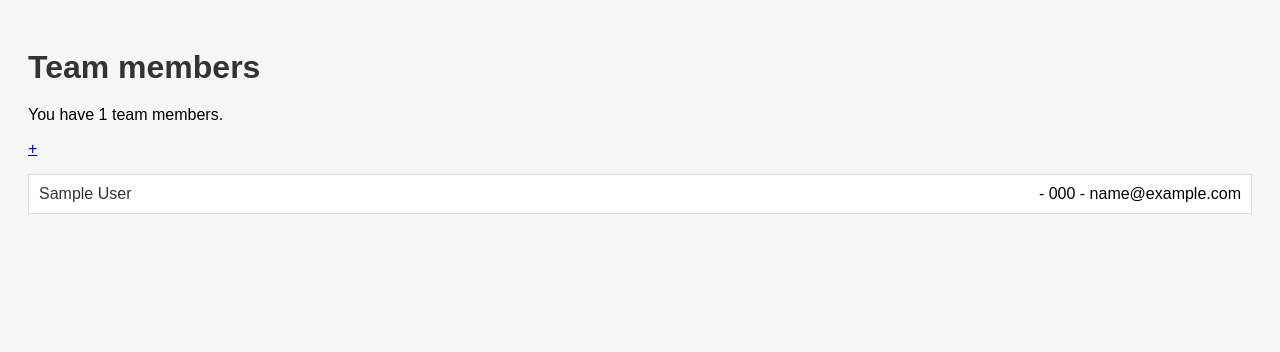
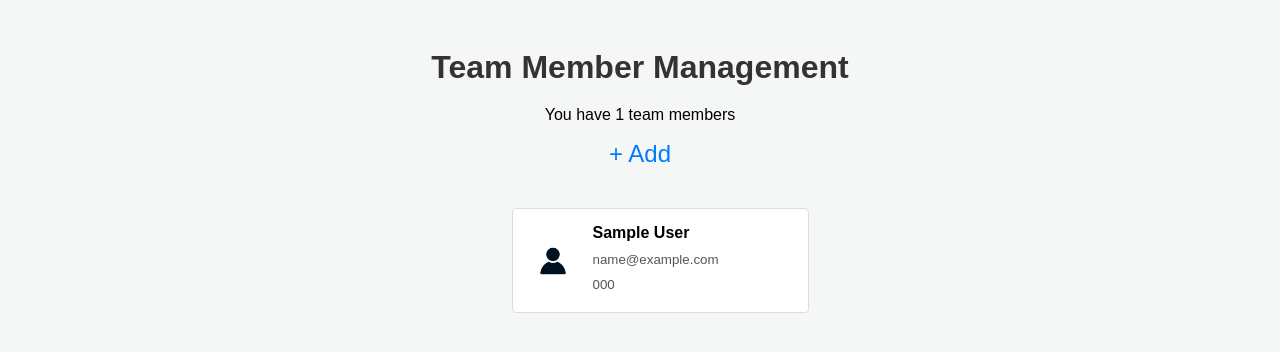
Before and after one commit to DhrumilP/team-member-management, a Django app: page / in a window 1280 px wide. Shown: the top 352 px of the page. Run offline with Django 4.2, Linux system fonts and the light colour scheme; tables that the repository leaves empty hold one stand-in row (values such as "Sample post").

Commit message:
Streamlined UI

```diff
--- a/static/css/styles.css
+++ b/static/css/styles.css
@@ -11,24 +11,90 @@ h1 {
     margin-bottom: 20px;
 }
 
-ul {
-    list-style: none;
-    padding: 0;
+
+.team-member-item {
+    background: #fff;
+    border: 1px solid #ddd;
+    margin-bottom: 10px;
+    padding: 15px;
+    display: flex;
+    align-items: center;
+    border-radius: 4px;
+    width: fit-content;
+    max-width: 100%;
+    box-sizing: border-box;
+    margin-left: auto;
+    margin-right: auto;
 }
 
-li {
-    background: #fff;
-    border: 1px solid #ddd;
-    margin-bottom: 5px;
-    padding: 10px;
-    display: flex;
-    justify-content: space-between;
-    align-items: center;
+.team-member-item img {
+    border-radius: 50%;
+    margin-right: 15px;
+    object-fit: cover;
+    width: 50px;
+    height: 50px;
 }
 
-li a {
+.team-member-item .info {
+    flex-grow: 1;
+}
+
+.info {
+    display: flex;
+    flex-direction: column;
+    justify-content: center;
+    flex-grow: 1;
+    min-width: 200px;
+}
+
+
+.team-member-item .info .name {
+    font-weight: bold;
+    margin-bottom: 5px;
+}
+
+.content-container, .team-member-container, .add-member {
+    text-align: center;
+  }
+
+.add-member {
+margin-bottom: 20px;
+}
+
+.team-member-item .info .admin-label {
+    color: #5cb85c; /* Admin label color */
+    font-weight: normal;
+    font-style: italic;
+}
+
+.name {
+    font-weight: bold;
+    display: flex;
+    align-items: baseline;
+}
+
+.admin-label {
+    margin-left: 5px;
+    font-weight: normal;
+    font-style: italic;
+}
+
+.email, .phone {
+    font-size: smaller;
+    color: #555;
+    margin: 5px 0;
+}
+
+
+
+/* Plus sign styles */
+.plus-sign {
+    display: inline-block;
+    font-size: 24px;
+    color: #007bff;
+    cursor: pointer;
+    margin-bottom: 20px;
     text-decoration: none;
-    color: #333;
 }
 
 /* Base button styles */
@@ -41,33 +107,33 @@ li a {
     display: inline-block;
     transition: background-color 0.3s ease;
     box-shadow: 0 2px 2px rgba(0,0,0,0.2);
-    margin-right: 10px; /* Ensure spacing between buttons */
+    margin-right: 10px;
 }
 
-/* Specific styles for Save button */
+/* Button styles for the save buttons */
 .btn-save {
     background-color: #5cb85c; /* Green */
     color: white;
 }
 
-/* Specific styles for Delete button */
+/* Button styles for the delete buttons */
 .btn-delete, .btn-delete:link, .btn-delete:visited {
     background-color: #d9534f; /* Red */
     color: white;
-    text-decoration: none; /* This will remove the underline */
+    text-decoration: none;
 }
 
 /* Hover effect for buttons and links */
 .btn:hover, .btn-delete:hover {
     opacity: 0.9;
-    text-decoration: none; /* Also remove underline on hover */
+    text-decoration: none;
 }
 
-/* Flex container for buttons to sit side by side */
+
 .form-action-buttons {
     display: flex;
-    justify-content: flex-start; /* Align buttons to the left */
-    gap: 10px; /* Space between buttons */
+    justify-content: flex-start;
+    gap: 10px;
 }
 
 form {
@@ -77,7 +143,7 @@ form {
     margin-bottom: 20px;
 }
 
-/* Style for form inputs */
+
 form input[type="text"],
 form input[type="email"],
 form input[type="tel"],
@@ -90,8 +156,13 @@ form select {
     border-radius: 4px;
 }
 
-/* Adjust the styling for admin label if needed */
+
 .admin-label {
     font-style: italic;
     color: #555;
 }
+
+a {
+    color: inherit;
+    text-decoration: none;
+}
--- a/team/templates/team/team_member_confirm_delete.html
+++ b/team/templates/team/team_member_confirm_delete.html
@@ -1,4 +1,3 @@
-<!-- templates/team/team_member_confirm_delete.html -->
 {% extends 'base.html' %}
 
 {% block content %}
--- a/team/templates/team/team_member_form.html
+++ b/team/templates/team/team_member_form.html
@@ -5,12 +5,9 @@
   <form method="post" style="margin-bottom: 20px;">
     {% csrf_token %}
     {{ form.as_p }}
-    <!-- Create a div with class form-action-buttons to style the buttons -->
     <div class="form-action-buttons">
-      <!-- Add a class to the save button for styling -->
       <button type="submit" class="btn btn-save">Save</button>
       {% if object %}
-        <!-- Keep the delete link, but add the btn-delete class for styling -->
         <a href="{% url 'team:delete' object.pk %}" class="btn btn-delete">Delete</a>
       {% endif %}
     </div>
--- a/team/templates/team/team_member_list.html
+++ b/team/templates/team/team_member_list.html
@@ -1,21 +1,32 @@
-<!-- templates/team/team_member_list.html -->
 {% extends 'base.html' %}
+{% load static %}
 
 {% block content %}
-  <h1>Team members</h1>
-  <p>You have {{ total_team_members }} team members.</p>
-  <a href="{% url 'team:add' %}">+</a>
+<div class="content-container">
+  <h1>Team Member Management</h1>
+  <p>You have {{ total_team_members }} team members</p>
+  <div class="add-member">
+    <a href="{% url 'team:add' %}" class="plus-sign">+ Add</a>
+  </div>
+</div>
+
+
+  <!-- Team member list -->
   <ul>
-    {% for member in team_members %}
-      <li>
-        <a href="{% url 'team:edit' member.pk %}">
-          {{ member.first_name }} {{ member.last_name }}
-          {% if member.role == 'admin' %}(admin){% endif %}
-        </a>
-        - {{ member.phone_number }} - {{ member.email }}
+      {% for member in team_members %}
+      <a class="member-card" href="{% url 'team:edit' member.pk %}">
+      <li class="team-member-item">
+          <img src="{% static 'person.jpeg' %}" alt="{{ member.first_name }} {{ member.last_name }} Profile Picture">
+          <div class="info">
+              <span class="name">
+                  {{ member.first_name }} {{ member.last_name }}
+                  {% if member.role == 'admin' %}<span class="admin-label">(admin)</span>{% endif %}
+              </span>
+              <span class="email">{{ member.email }}</span>
+              <span class="phone">{{ member.phone_number }}</span>
+          </div>
       </li>
-    {% empty %}
-      <li>No team members.</li>
-    {% endfor %}
+    </a>
+      {% endfor %}
   </ul>
 {% endblock %}
```
Also changed, not shown: static/person.jpeg (added).
